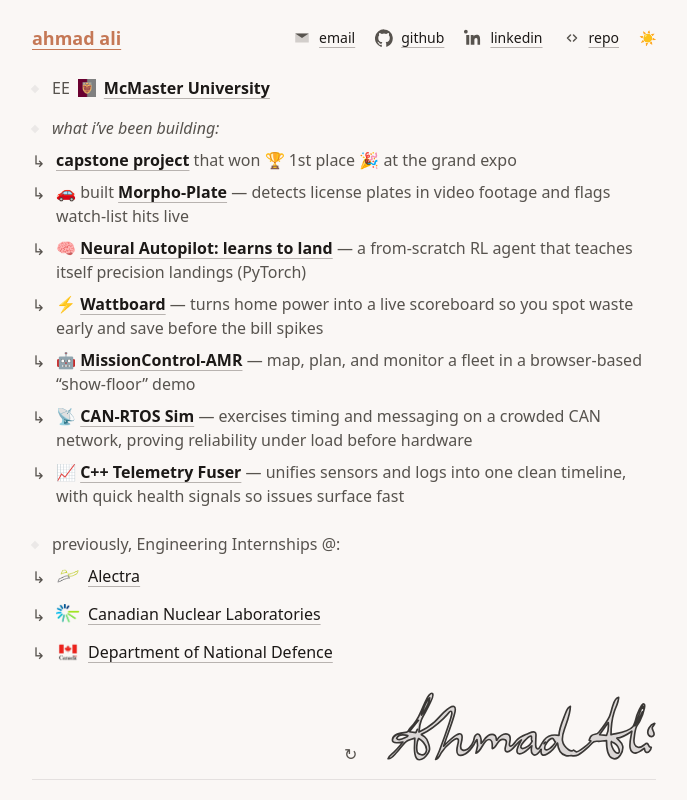
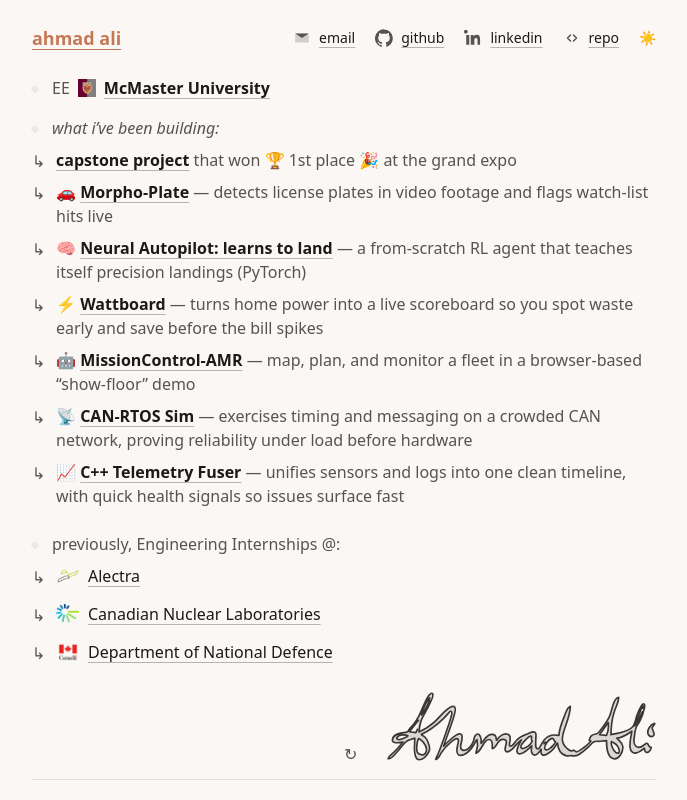
Before and after one commit to chaffybird56/portfolio, a Next.js app: page / in a window 1280 px wide. Shown: the top 800 px of the page, without its empty margins (296-983 px from the left). Built offline with nearby package versions, Linux system fonts and the light colour scheme.

Commit message:
interfaceupdates v2

```diff
--- a/src/app/page.js
+++ b/src/app/page.js
@@ -59,7 +59,6 @@
 
     <li className="li-row text-muted">
       <span className="li-arrow">↳</span> 🚗{" "}
-      built{" "}
       <Link
         href="https://github.com/chaffybird56/morpho-plate"
         target="_blank"
```
